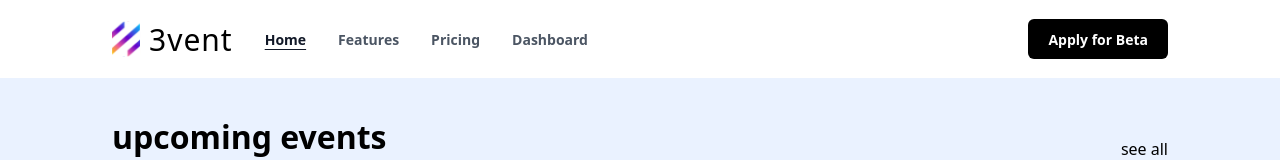
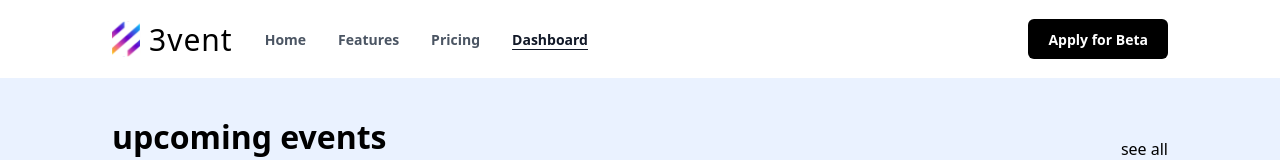
Before and after one commit to 3ventxyz/frontend, a Next.js app: page /dashboard in a window 1280 px wide. Shown: the top 160 px of the page. Built offline with nearby package versions, Linux system fonts and the light colour scheme; no server answers; a web font is replaced by a local one.

Commit message:
header selected page fix

```diff
--- a/components/header.tsx
+++ b/components/header.tsx
@@ -19,7 +19,7 @@ export default function Header() {
       const hash = pathParts.slice(-1)[0]
       setPath(hash)
     } else {
-      setPath('')
+      setPath(asPath)
     }
   }, [asPath])
 
@@ -39,7 +39,7 @@ export default function Header() {
         <Link href="/">
           <p
             className={
-              path === '' || path === 'features'
+              path === '/' || path === 'features'
                 ? activeHeaderTextButtonStyle
                 : headerTextButtonStyle
             }
@@ -72,7 +72,7 @@ export default function Header() {
         <Link href="/dashboard">
           <p
             className={
-              path === 'dashboard'
+              path === '/dashboard'
                 ? activeHeaderTextButtonStyle
                 : headerTextButtonStyle
             }
```
